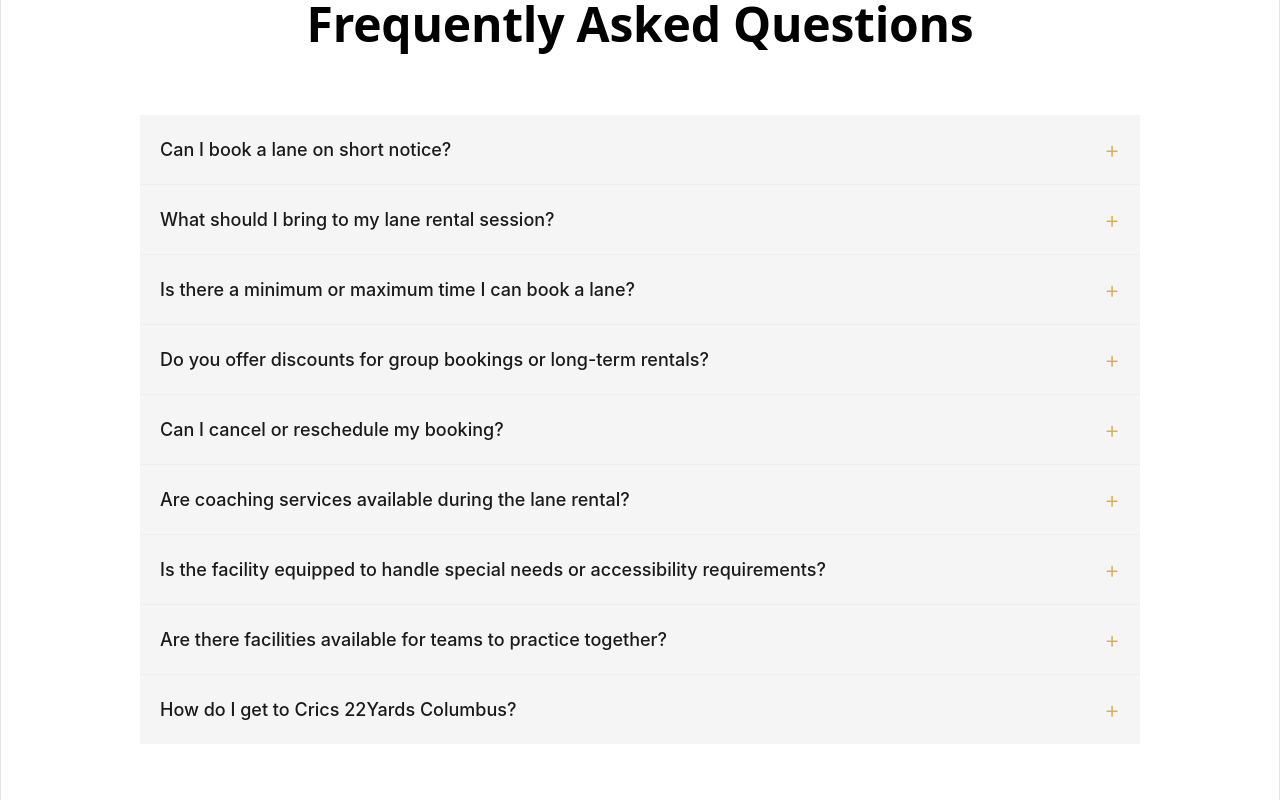
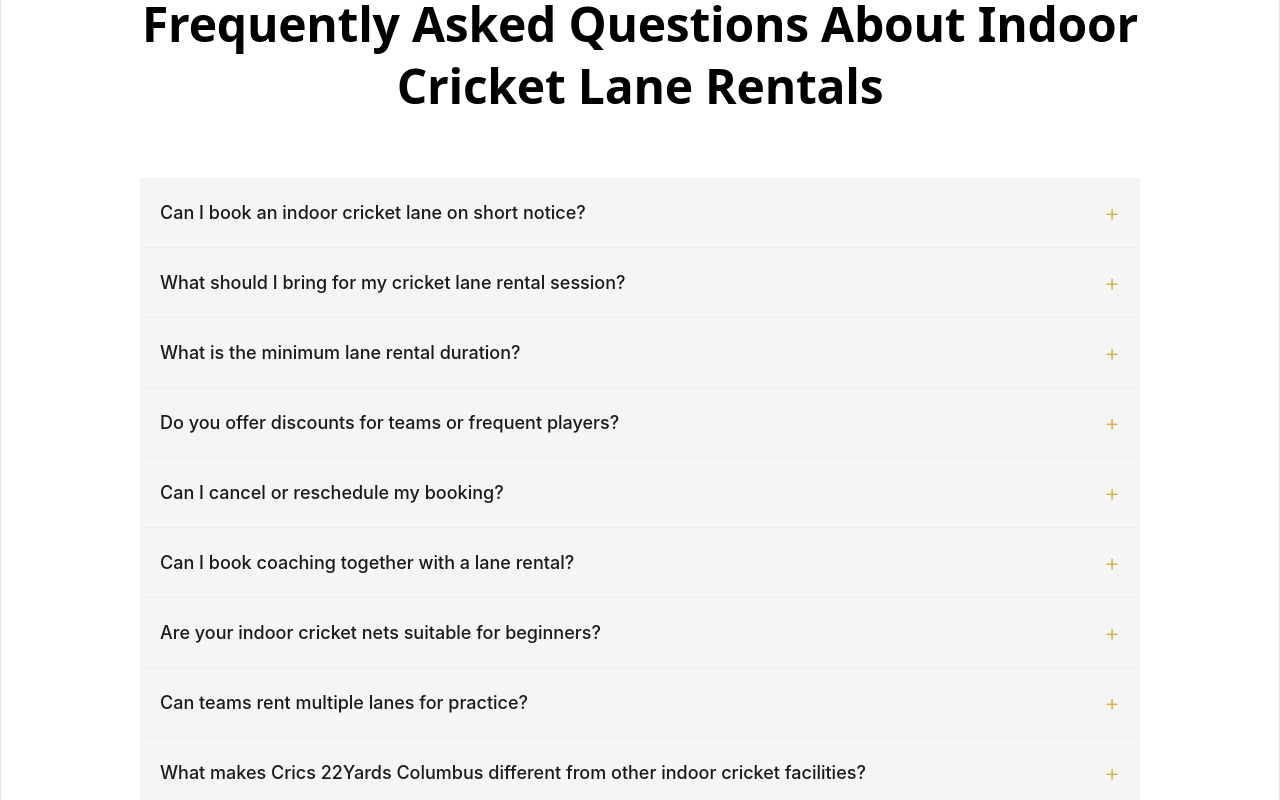
Before and after one commit to Project123margam360/crics22yards, a React (Vite) app: page /lane-rentals in a window 1280 px wide. Shown: the part 2940-3740 px from the top of the page. Built offline with nearby package versions, Linux system fonts and the light colour scheme.

Commit message:
Update FAQ section for indoor cricket lane rentals

```diff
--- a/src/pages/LaneRentalsFAQSection.jsx
+++ b/src/pages/LaneRentalsFAQSection.jsx
@@ -6,40 +6,54 @@ export default function LaneRentalsFAQSection() {
 
   const faqs = [
     {
-      question: 'Can I book a lane on short notice?',
-      answer: 'Yes, you can book lanes on short notice depending on availability. However, we recommend booking in advance to ensure your preferred time slot is available.'
+      question: 'Can I book an indoor cricket lane on short notice?',
+      answer:
+        'Yes. Same-day lane rentals may be available depending on schedule availability. We recommend booking in advance to secure your preferred time slot.'
     },
     {
-      question: 'What should I bring to my lane rental session?',
-      answer: 'For your session, you should bring your cricket gear, including a bat, appropriate shoes, and protective equipment.'
+      question: 'What should I bring for my cricket lane rental session?',
+      answer:
+        'Players should bring their cricket bat, protective gear, cricket shoes, and water bottle. If needed, additional equipment may be available at the facility.'
     },
     {
-      question: 'Is there a minimum or maximum time I can book a lane?',
-      answer: 'The minimum booking time for a lane is one hour. There is no maximum time limit; however, extended sessions will depend on lane availability. We accommodate full-day rentals for intensive training or special events.'
+      question: 'What is the minimum lane rental duration?',
+      answer:
+        'The minimum booking duration is typically one hour. Longer sessions can be booked for individual practice, team training, coaching sessions, and match preparation.'
     },
     {
-      question: 'Do you offer discounts for group bookings or long-term rentals?',
-      answer: 'Yes, we offer discounted rates for group bookings and long-term rentals. Contact our customer service for more details and to discuss potential savings.'
+      question: 'Do you offer discounts for teams or frequent players?',
+      answer:
+        'Yes. Membership plans, group bookings, team training packages, and long-term rental options may qualify for discounted pricing. Contact our team for current offers.'
     },
     {
       question: 'Can I cancel or reschedule my booking?',
-      answer: 'Yes, bookings can be canceled or rescheduled. We ask that you notify us at least 24 hours in advance to avoid cancellation fees. For more information on our cancellation policy, please visit our website or contact us directly.'
+      answer:
+        'Yes. Lane rental bookings can generally be rescheduled or cancelled with advance notice. Please contact the facility regarding current cancellation policies.'
     },
     {
-      question: 'Are coaching services available during the lane rental?',
-      answer: 'Yes, we offer coaching services during lane rentals. You can book sessions with our experienced coaches to enhance your training experience. Please mention your interest in coaching services when booking your lane so we can ensure a coach is available.'
+      question: 'Can I book coaching together with a lane rental?',
+      answer:
+        'Absolutely. Players can combine lane rentals with professional cricket coaching sessions for batting, bowling, fielding, and overall skill development.'
     },
     {
-      question: 'Is the facility equipped to handle special needs or accessibility requirements?',
-      answer: 'Absolutely, our facility is designed to be inclusive and accessible. If you have any specific needs or requirements, please let us know in advance so we can make the necessary arrangements to accommodate you comfortably.'
+      question: 'Are your indoor cricket nets suitable for beginners?',
+      answer:
+        'Yes. Our indoor cricket lanes are designed for players of all skill levels, from beginners learning the basics to advanced players preparing for competitive cricket.'
     },
     {
-      question: 'Are there facilities available for teams to practice together?',
-      answer: 'Yes, our facility can accommodate team practices. Multiple lanes can be booked simultaneously, and we offer the use of our team meeting rooms and analysis areas as part of the rental if needed.'
+      question: 'Can teams rent multiple lanes for practice?',
+      answer:
+        'Yes. Teams can reserve multiple lanes simultaneously for batting practice, bowling drills, team training sessions, and match preparation.'
     },
     {
-      question: 'How do I get to Crics 22Yards Columbus?',
-      answer: 'Crics 22Yards Columbus is located at 14929, Westpark DR, STE 300, Plain City, OH, TX 77082. We offer ample parking, and our facility is easily accessible via public transportation. For detailed directions, please check our website or contact us.'
+      question: 'What makes Crics 22Yards Columbus different from other indoor cricket facilities?',
+      answer:
+        'Crics 22Yards Columbus combines professional indoor cricket nets, quality training equipment, cricket coaching programs, flexible booking options, youth development programs, and a year-round indoor training environment.'
+    },
+    {
+      question: 'Do you offer indoor cricket facilities year-round?',
+      answer:
+        'Yes. Our indoor cricket facility operates year-round, allowing players to train consistently regardless of weather conditions.'
     }
   ];
 
@@ -50,21 +64,29 @@ export default function LaneRentalsFAQSection() {
   return (
     <section className="lane-rentals-faq-section">
       <div className="faq-container">
-        <p className="faq-label">Got Questions? We have answers</p>
-        <h2 className="faq-title">Frequently Asked Questions</h2>
+        <p className="faq-label">Indoor Cricket Lane Rental FAQs</p>
+
+        <h2 className="faq-title">
+          Frequently Asked Questions About Indoor Cricket Lane Rentals
+        </h2>
 
         <div className="faq-list">
           {faqs.map((faq, index) => (
             <div key={index} className="faq-item">
               <button
-                className={`faq-question ${activeIndex === index ? 'active' : ''}`}
+                className={`faq-question ${
+                  activeIndex === index ? 'active' : ''
+                }`}
                 onClick={() => toggleAccordion(index)}
+                aria-expanded={activeIndex === index}
               >
                 <span>{faq.question}</span>
+
                 <span className="faq-icon">
                   {activeIndex === index ? '−' : '+'}
                 </span>
               </button>
+
               {activeIndex === index && (
                 <div className="faq-answer">
                   <p>{faq.answer}</p>
```
